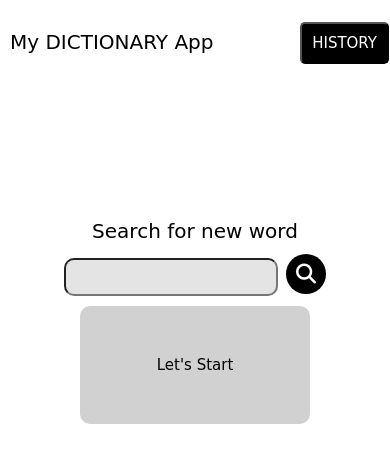
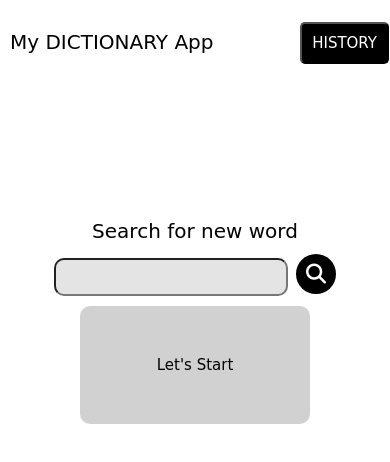
Before and after one commit to AbdulAzizDevIn/My-Dictionary---Javascript-Project---47hmuhlaphzv, a plain HTML site: page index.html in a window 390 px wide. Drawn offline with Linux system fonts and the light colour scheme; a web font is replaced by a local one.

Commit message:
improve input box

```diff
--- a/styles.css
+++ b/styles.css
@@ -178,6 +178,6 @@ body{
         width: 39%;
     }
     #input input{
-        width: 190px;
+        width: 210px;
     }
 }
```
